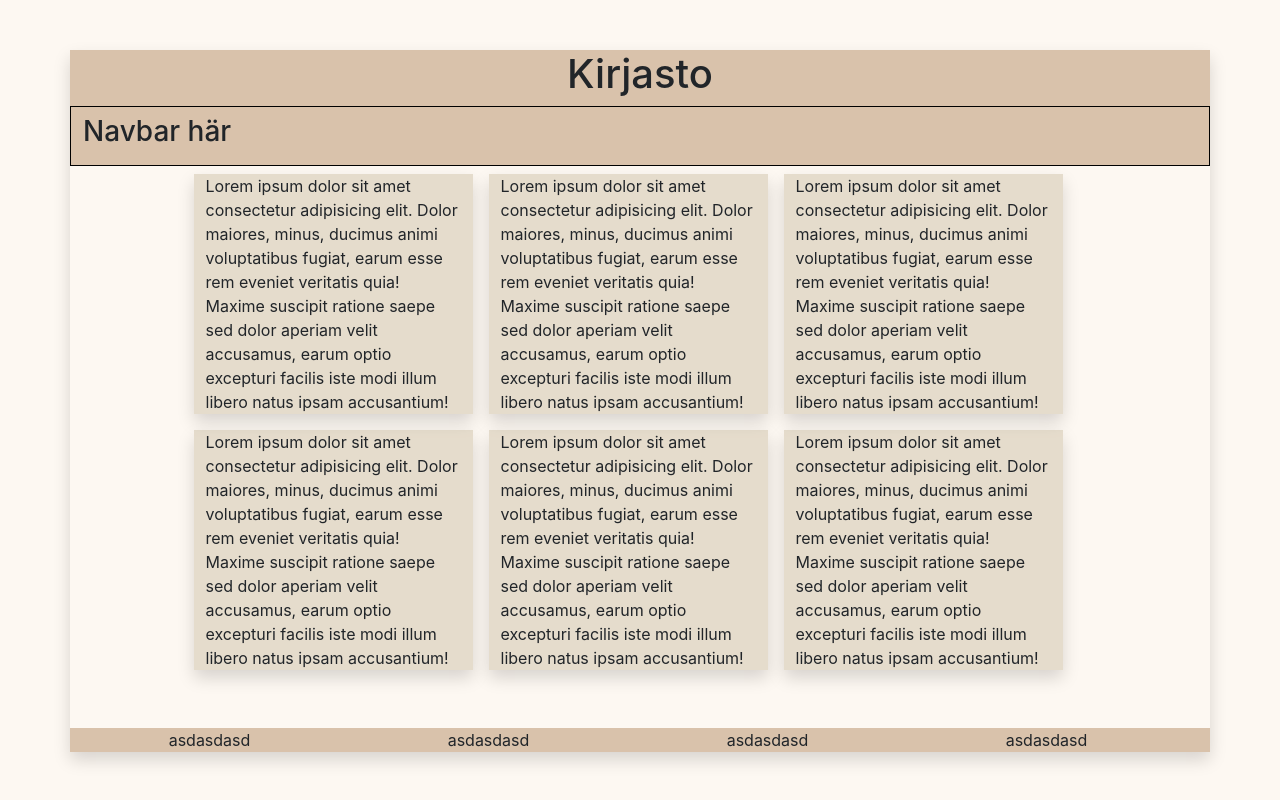
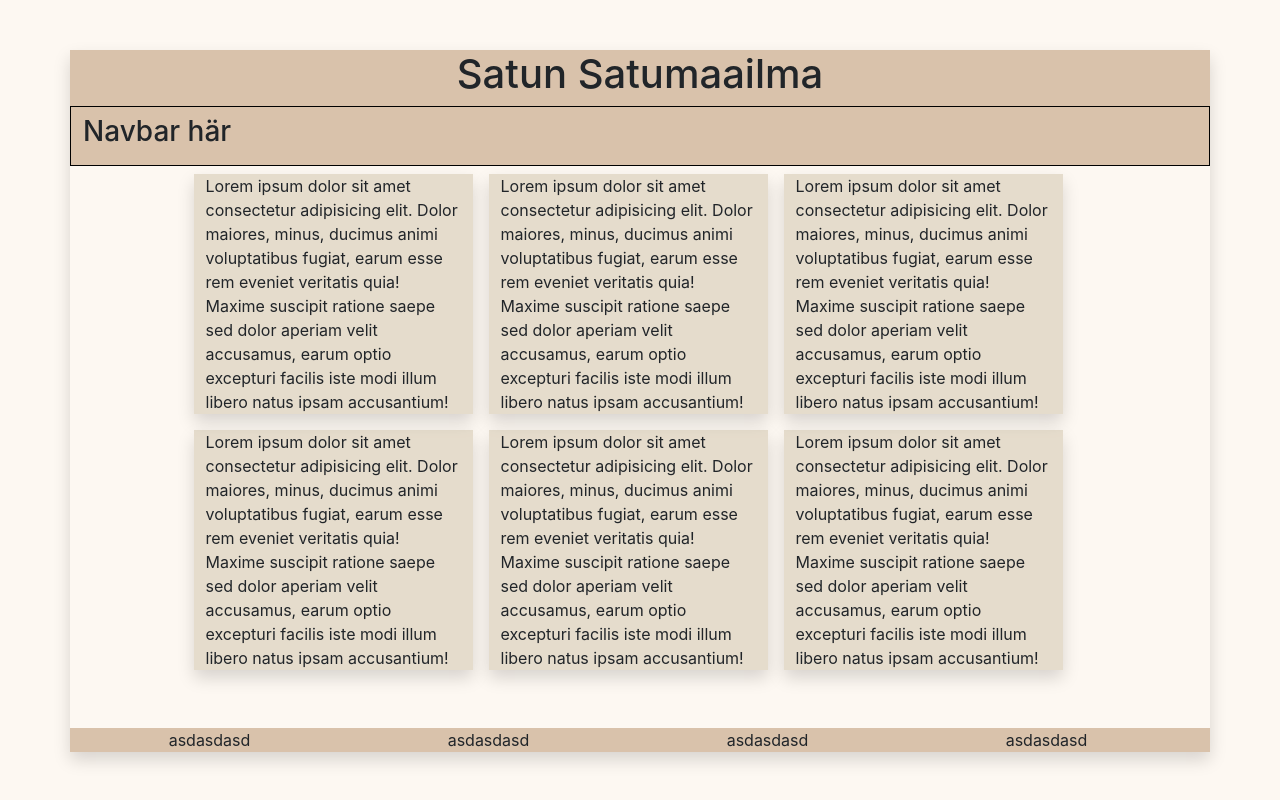
Before and after one commit to n0laja00/kirjakauppa, a React (Create React App) app: page / in a window 1280 px wide. Built offline with nearby package versions, Linux system fonts and the light colour scheme.

Commit message:
Satun satumaailma

```diff
--- a/src/Header.js
+++ b/src/Header.js
@@ -5,7 +5,7 @@ export default function Header() {
     return (
         <div className="row header">
             <div className="col-12 text-center">
-            <h1>Kirjasto</h1>
+            <h1>Satun Satumaailma</h1>
 
             </div>
             <Navbar />
```
